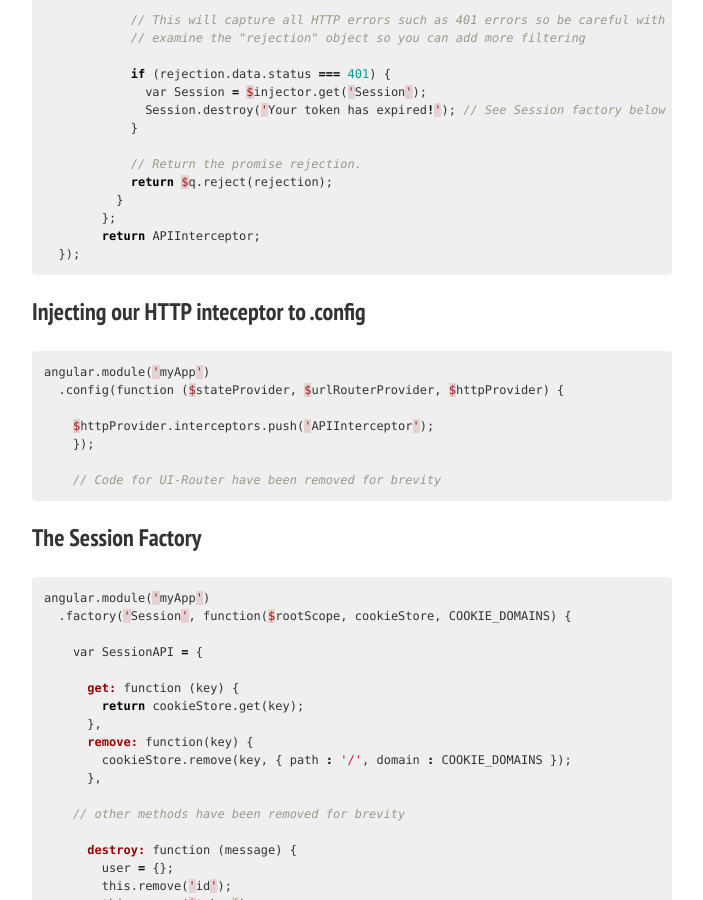
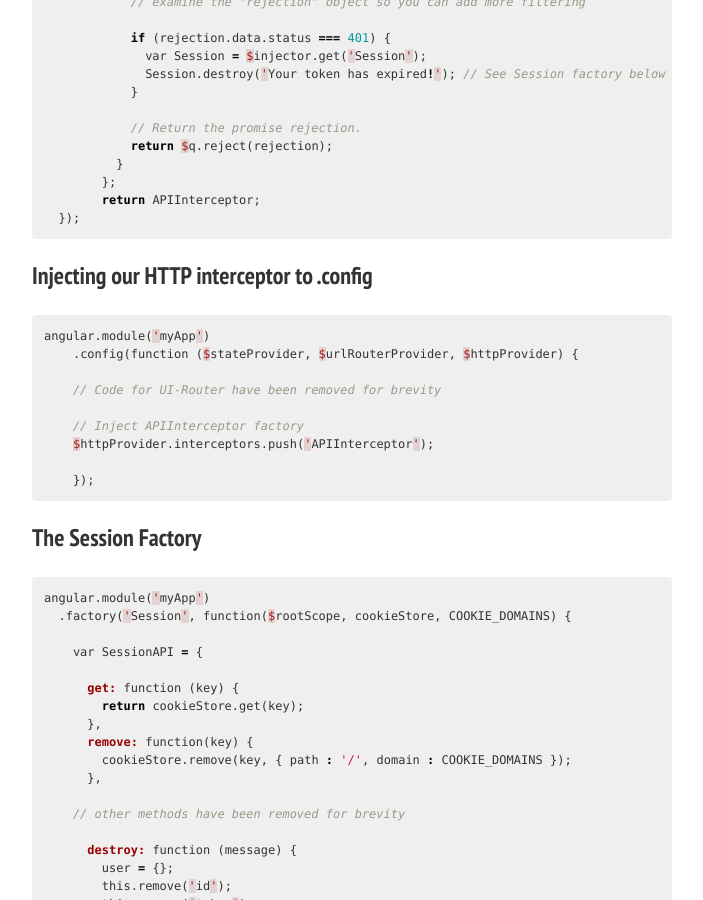
Before and after one commit to c0debreaker/c0debreaker.github.io, a Jekyll site: the page built from _posts/2015-05-16-intercepting-expired-tokens.md, in a window 1280 px wide and 900 px high, scrolled down 1354 px. Shown: the whole window, without its empty margins (288-991 px from the left). Built offline with Jekyll 4.4.1, drawn with Linux system fonts in a browser that asks for light colours; nearby versions of some CDN libraries.

Commit message:
intercepting 401 http errors

```diff
--- a/_posts/2015-05-16-intercepting-expired-tokens.md
+++ b/_posts/2015-05-16-intercepting-expired-tokens.md
@@ -77,16 +75,18 @@ angular.module('myApp')
   });
 {% endhighlight %}
 
-### Injecting our HTTP inteceptor to .config
+### Injecting our HTTP interceptor to .config
 {% highlight c %}
 
 angular.module('myApp')
-  .config(function ($stateProvider, $urlRouterProvider, $httpProvider) {
-
-    $httpProvider.interceptors.push('APIInterceptor');
-    });
+    .config(function ($stateProvider, $urlRouterProvider, $httpProvider) {
 
     // Code for UI-Router have been removed for brevity
+
+    // Inject APIInterceptor factory
+    $httpProvider.interceptors.push('APIInterceptor');
+
+    });
 
 {% endhighlight %}
 
```
Also changed, not shown: other parts of _posts/2015-05-16-intercepting-expired-tokens.md (+0 -2 lines).
